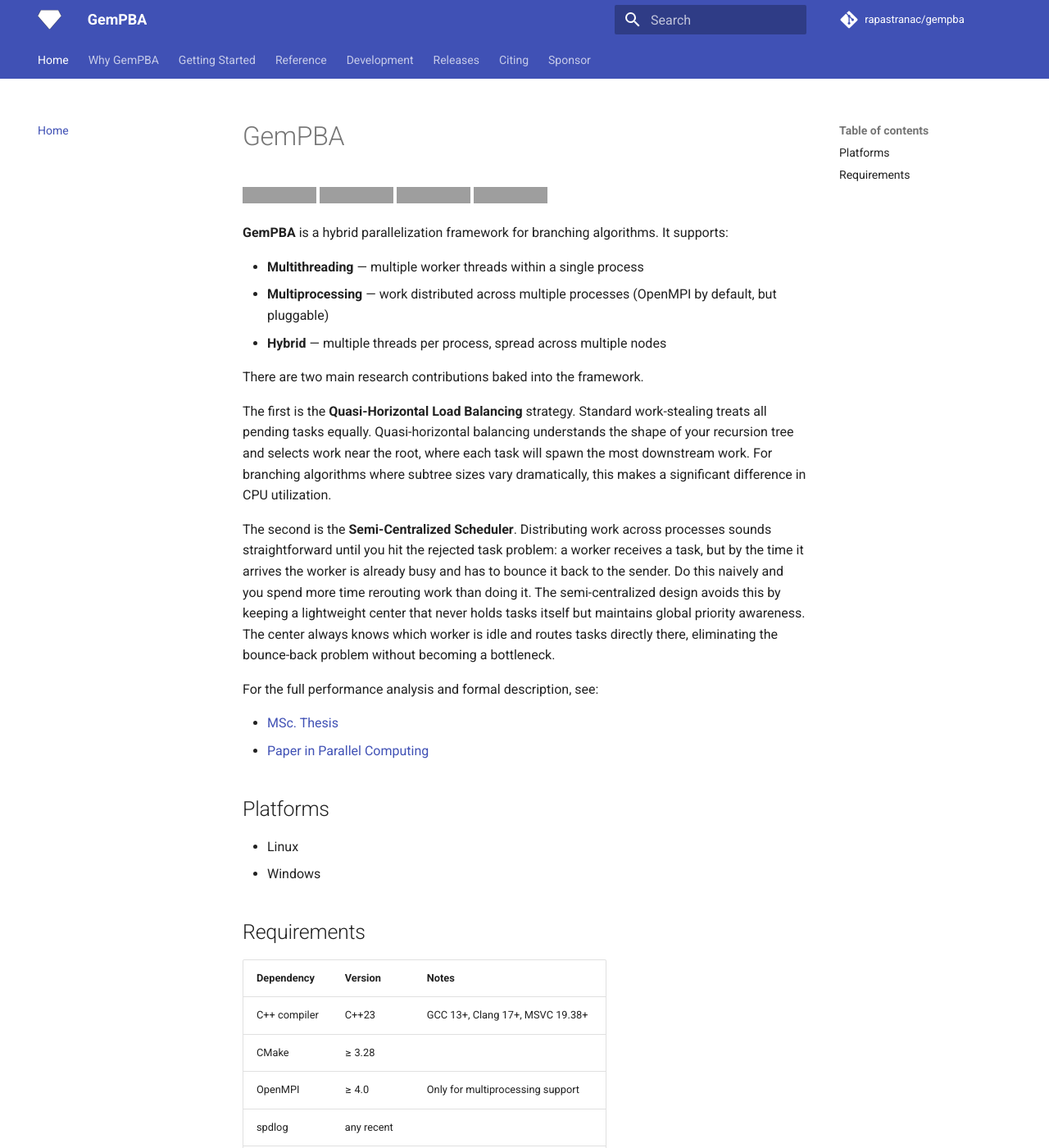
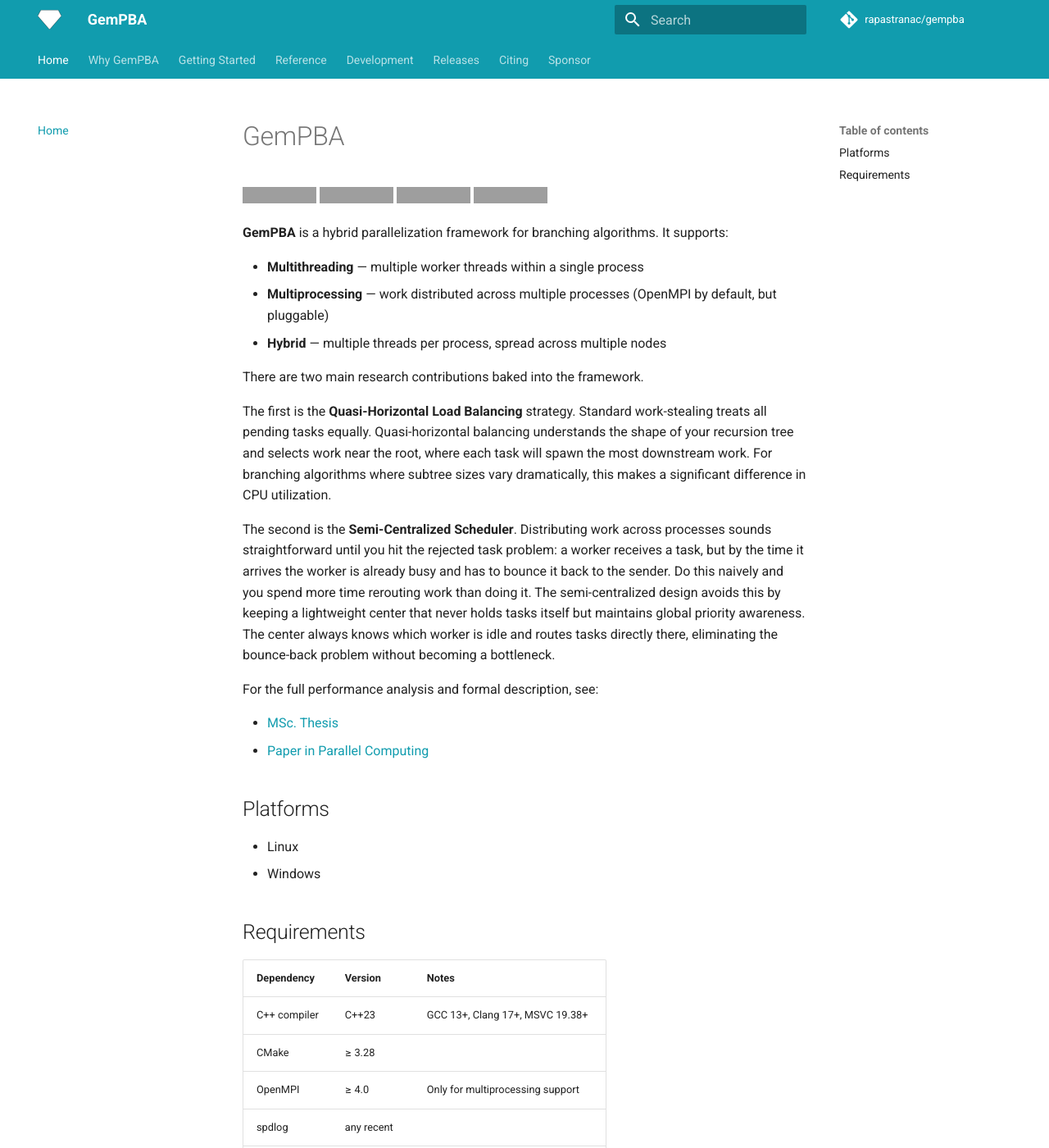
Before and after one commit to rapastranac/gempba-docs, an MkDocs documentation site: the page built from docs/index.md, in a window 1280 px wide and 1400 px high. Shown: the whole window at 82% size. Built offline with MkDocs 1.6.1 and Material for MkDocs 9.7.7, drawn with Linux system fonts in a browser that asks for light colours; comment, search, counter and statistics services are not loaded; grey boxes are pictures that could not be loaded.

Commit message:
#8 Switch theme palette to teal #119cae

```diff
--- a/docs/stylesheets/extra.css
+++ b/docs/stylesheets/extra.css
@@ -117,3 +117,10 @@
   vertical-align: middle;
   opacity: 0.7;
 }
+
+
+:root {
+  --md-primary-fg-color:        #119cae;
+  --md-primary-fg-color--light: #17b5ca;
+  --md-primary-fg-color--dark:  #0d7888;
+}
--- a/mkdocs.yml
+++ b/mkdocs.yml
@@ -11,6 +11,8 @@
   name: material
   logo: assets/logo.svg
   favicon: assets/logo.svg
+  palette:
+    primary: custom
   features:
     - navigation.tabs
     - navigation.sections
```
